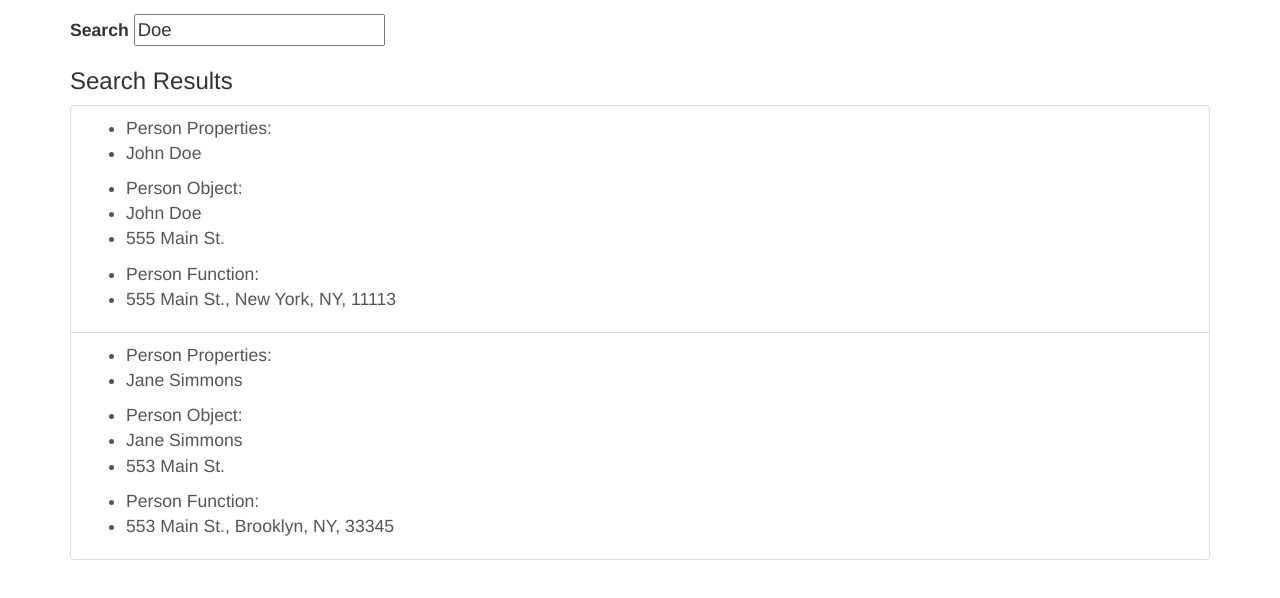
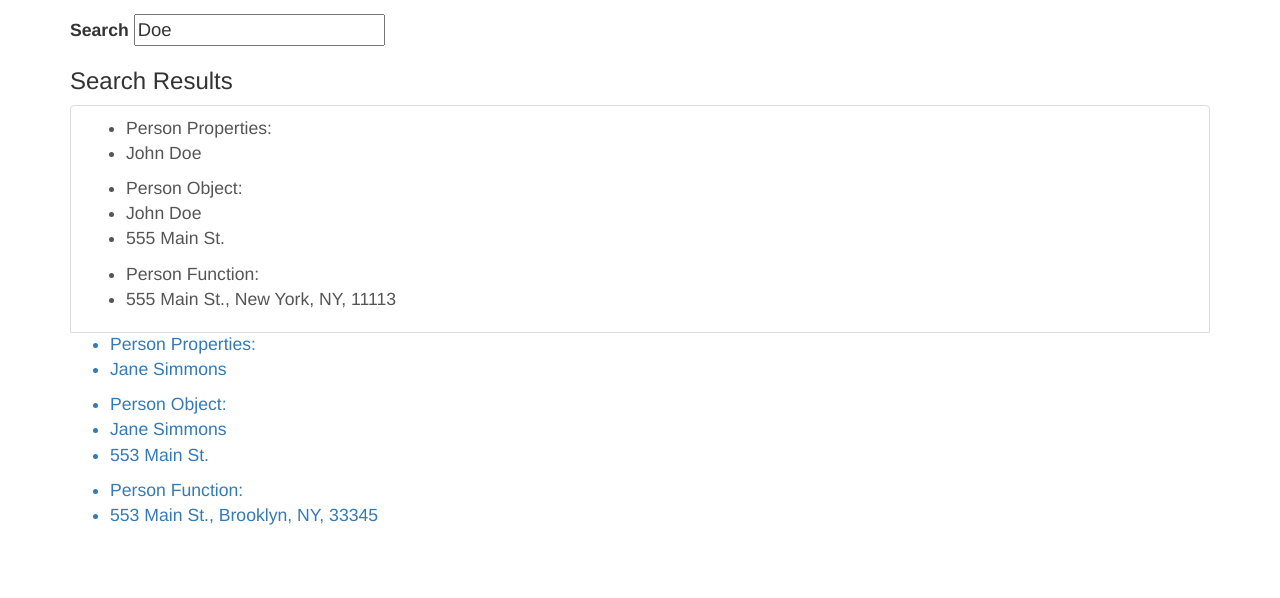
Before and after one commit to matt16749-zz/Angular-Directive-Example, a plain HTML site: page index.htm in a window 1280 px wide. Shown: the part 58-656 px from the top of the page. Drawn offline with nearby package versions, Linux system fonts and the light colour scheme; some packages are replaced by stand-ins of ours.

Commit message:
adds notes on compile and link

```diff
--- a/app.js
+++ b/app.js
@@ -65,16 +65,48 @@
         personName: "@", //@ sign means attribute being fed where searchresult directive is called is just text. 1 way binding.
         personObject: "=", // = sign is two way binding. Whatever happens to the object inside the directive will affect the object in controller.
         formattedAddressFunction: '&' // & sign means function.
+      },
+      compile: function(elem, attrs){
+        console.log('Compiling');
+        console.log(elem.html());
+//        elem.removeAttr('class');
+        console.log(elem);
+
+        return {
+//          pre: function(scope, elements, attrs){
+//            console.log('Pre-linking');
+//            console.log(elements);
+//          },
+
+          post: function(scope, elements, attrs){
+            console.log('Post-linking');
+            if (scope.personObject.name == 'Jane Simmons'){
+              elements.removeAttr('class');
+            }
+            console.log(elements);
+          }
+        }
+
       }
     }
   }
 
 })();
 
+//Angular Flow:
+  // Module w/ dependency injection => Route => Controller, Optional: Services => Template => Directive Invoked => Directive constructor => Directive template
+
 //Directive Flow:
   // 1. Directive with attributes from parent template is invoked
   // 2. Information flows to directive constructor which is a function that returns an object
   // 3. templateUrl attribute in the directive constructor gives a file location to where directive.html is invoked.
 
-//Angular Flow:
-  // Module w/ dependency injection => Route => Controller, Optional: Services => Template => Directive Invoked => Directive constructor => Directive template
+//Compile vs. Link: Various hooks on directives
+  //Compile is a directive property set as a JS module that takes 2 params: elem and attrs. In the return object you have pre and post properties that are functions that take 3 attributes: scope, elements, and attrs
+  //When you Compile you gain the children of the parent html element defined in the directive.
+    //I can change my directive on the fly before it gets used with compile
+  //Link is run everytime the directive is used.
+    //B.C. you can nest directive calls in html, Angular will run Compile on the parent directive, then runs pre-link, then runs Compile on children directives and calls pre-link on the children directives then runs post-link up the chain
+    //Pre-link is dangerous, Angular does not recommend using it.
+
+  //instead of compile: you can write link: if you dont have hooks for the compile life cycle. link: works like a post-link.
```
Also changed, not shown: index.htm (+1 -3 lines).
